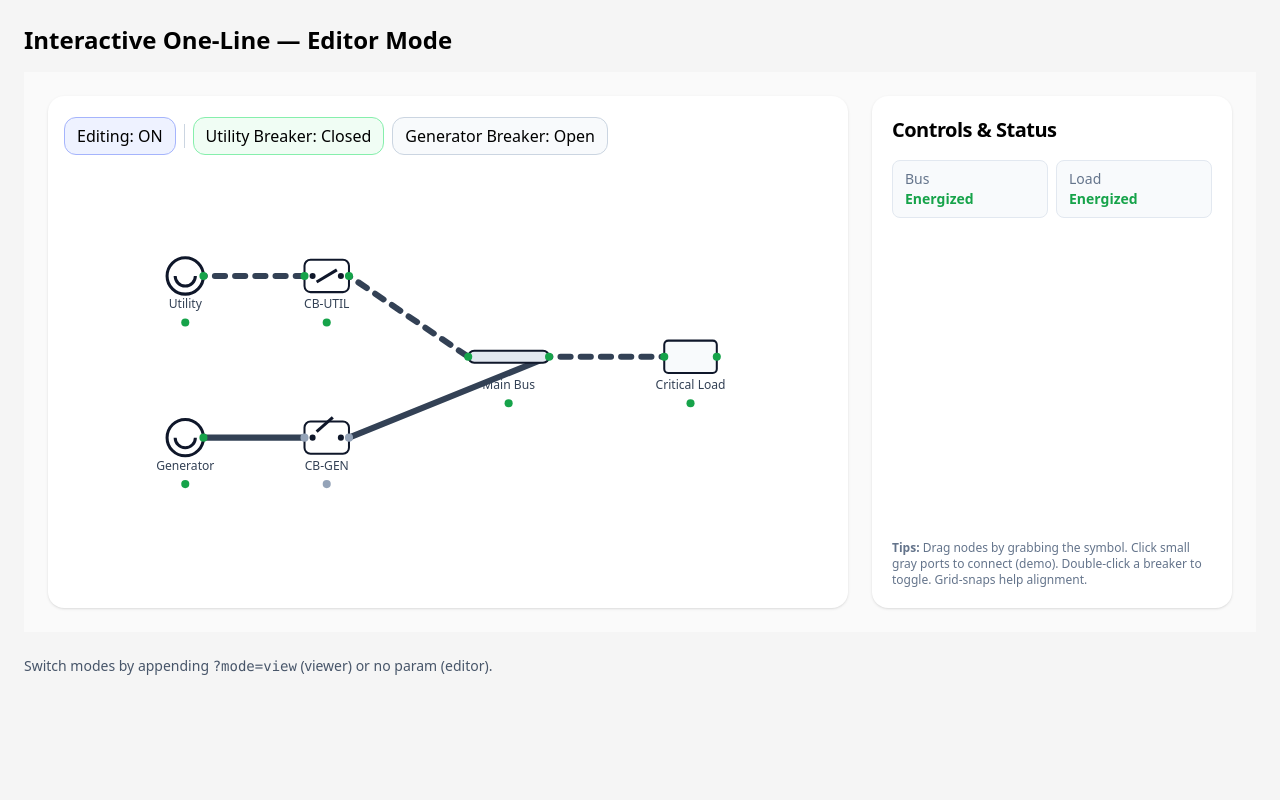
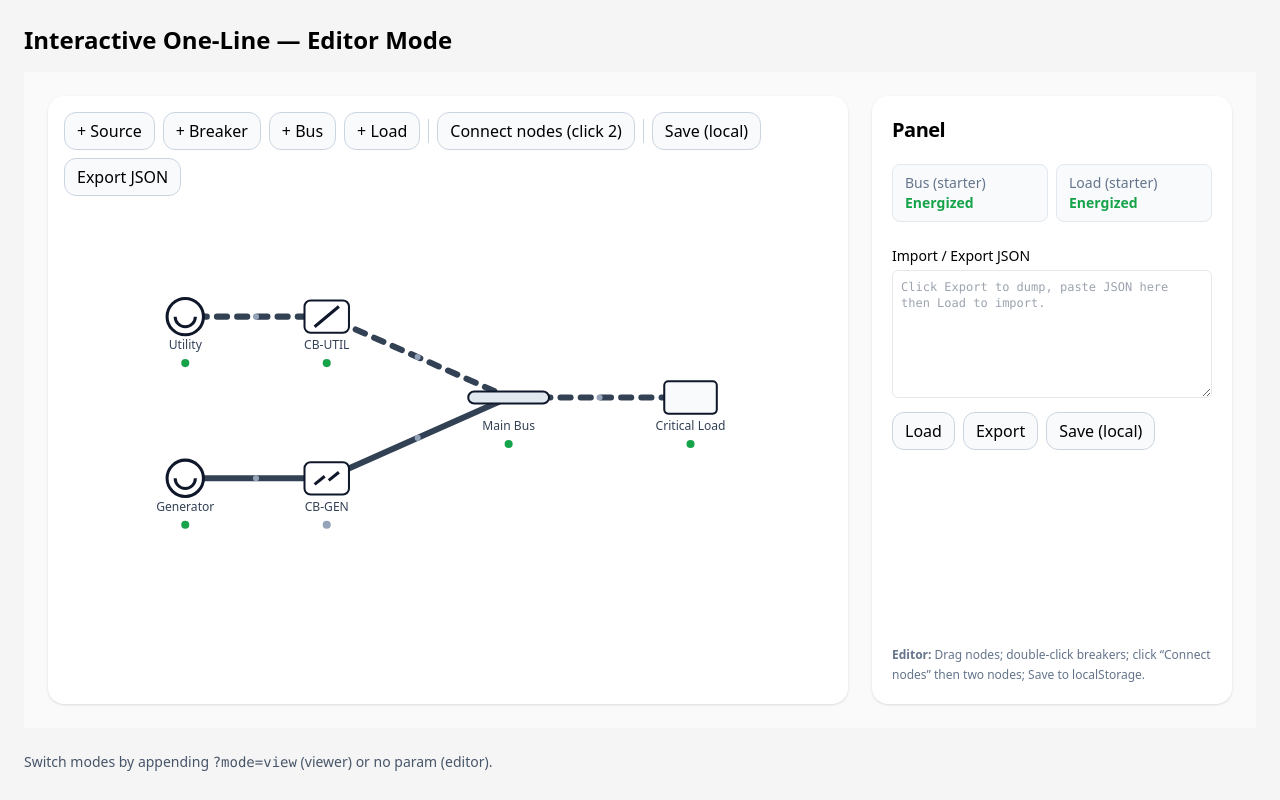
Before and after one commit to TheSmallDog/one-line-editor, a React (Vite) app: page / in a window 1280 px wide. Built offline with nearby package versions, Linux system fonts and the light colour scheme.

Commit message:
Update OneLineEditor.tsx

```diff
--- a/src/OneLineEditor.tsx
+++ b/src/OneLineEditor.tsx
@@ -1,12 +1,7 @@
 import React, { useMemo, useRef, useState } from "react";
 
-// Interactive One‑Line Diagram (Editor PoC)
-// Adds a lightweight EDIT mode to place/move nodes, connect edges, edit labels/state,
-// and save/load JSON (localStorage + text area). Still pure client‑side.
-
-// --- Types ---
 type NodeType = "source" | "breaker" | "bus" | "load";
-export type NodeId = string;
+type NodeId = string;
 
 type Node = {
   id: NodeId;
@@ -14,254 +9,342 @@ type Node = {
   x: number;
   y: number;
   label: string;
-  closed?: boolean; // for breaker
+  closed?: boolean; // breakers only
 };
 
 type Edge = { id: string; from: NodeId; to: NodeId };
+type Diagram = { nodes: Node[]; edges: Edge[]; version: 1; name?: string };
 
-type Diagram = {
-  nodes: Node[];
-  edges: Edge[];
-  name?: string;
-  version: 1;
-};
-
-// --- Helpers ---
-const uid = (() => { let n = 0; return (p = "N") => `${p}${++n}`; })();
-const mid = (a: number, b: number) => (a + b) / 2;
-
-// Default starter diagram (Utility ⇄ Generator ⇢ Load)
 const STARTER: Diagram = {
   version: 1,
   name: "Utility–Generator–Load",
   nodes: [
     { id: "UTIL", type: "source", x: 120, y: 80, label: "Utility" },
-    { id: "BRK_UTIL", type: "breaker", x: 260, y: 80, label: "CB‑UTIL", closed: true },
+    { id: "BRK_UTIL", type: "breaker", x: 260, y: 80, label: "CB-UTIL", closed: true },
     { id: "GEN", type: "source", x: 120, y: 240, label: "Generator" },
-    { id: "BRK_GEN", type: "breaker", x: 260, y: 240, label: "CB‑GEN", closed: false },
+    { id: "BRK_GEN", type: "breaker", x: 260, y: 240, label: "CB-GEN", closed: false },
     { id: "BUS", type: "bus", x: 440, y: 160, label: "Main Bus" },
-    { id: "LOAD", type: "load", x: 620, y: 160, label: "Critical Load" },
+    { id: "LOAD", type: "load", x: 620, y: 160, label: "Critical Load" }
   ],
   edges: [
     { id: "E1", from: "UTIL", to: "BRK_UTIL" },
     { id: "E2", from: "BRK_UTIL", to: "BUS" },
     { id: "E3", from: "GEN", to: "BRK_GEN" },
     { id: "E4", from: "BRK_GEN", to: "BUS" },
-    { id: "E5", from: "BUS", to: "LOAD" },
-  ],
+    { id: "E5", from: "BUS", to: "LOAD" }
+  ]
 };
 
-// Storage keys
 const LS_KEY = "one_line_editor_diagram_v1";
 
-// --- Component ---
-export default function OneLinePOC() {
-  // --- config ---
-  const GRID = 10; // snap-to-grid size
-  const PORTS: Record<NodeType, Array<{dx:number, dy:number}>> = {
-    source: [{dx:18,dy:0}],
-    breaker: [{dx:-22,dy:0},{dx:22,dy:0}],
-    bus: [{dx:-40,dy:0},{dx:40,dy:0}],
-    load: [{dx:-26,dy:0},{dx:26,dy:0}],
-  };
+// simple id generator for demo
+const uid = (() => {
+  let n = 0;
+  return (p = "N") => p + String(++n);
+})();
 
-  // --- state ---
-  const [utilClosed, setUtilClosed] = useState(true);
-  const [genClosed, setGenClosed] = useState(false);
-  const [message, setMessage] = useState<string | null>(null);
-  const [editMode, setEditMode] = useState(true);
+const mid = (a: number, b: number) => (a + b) / 2;
+
+export default function OneLineEditor(props: { lockedView?: boolean }) {
+  const lockedView = !!props.lockedView;
+
+  // diagram
+  const [diagram, setDiagram] = useState<Diagram>(() => {
+    try {
+      const raw = localStorage.getItem(LS_KEY);
+      if (raw) return JSON.parse(raw) as Diagram;
+    } catch {}
+    return STARTER;
+  });
+
+  // UI state
   const [selectedNode, setSelectedNode] = useState<NodeId | null>(null);
-  const [connectFrom, setConnectFrom] = useState<{node:NodeId, port:number} | null>(null);
-  const dragging = React.useRef<{ id: NodeId; dx: number; dy: number } | null>(null);
+  const [connectFrom, setConnectFrom] = useState<NodeId | null>(null);
+  const [jsonIO, setJsonIO] = useState("");
+  const dragging = useRef<{ id: NodeId; dx: number; dy: number } | null>(null);
 
-  // model
-  type NodeId = "UTIL" | "GEN" | "BRK_UTIL" | "BRK_GEN" | "BUS" | "LOAD";
-  type NodeType = "source" | "breaker" | "bus" | "load";
+  // energization pass (BFS), open breakers block conduction
+  const energized = useMemo(() => {
+    const nodesById = new Map<NodeId, Node>();
+    for (const n of diagram.nodes) nodesById.set(n.id, n);
 
-  const nodes: Record<NodeId, { id: NodeId; type: NodeType; x: number; y: number; label: string; closed?: boolean }>
-    = {
-      UTIL: { id: "UTIL", type: "source", x: 120, y: 80, label: "Utility" },
-      BRK_UTIL: { id: "BRK_UTIL", type: "breaker", x: 260, y: 80, label: "CB‑UTIL", closed: utilClosed },
-      GEN: { id: "GEN", type: "source", x: 120, y: 240, label: "Generator" },
-      BRK_GEN: { id: "BRK_GEN", type: "breaker", x: 260, y: 240, label: "CB‑GEN", closed: genClosed },
-      BUS: { id: "BUS", type: "bus", x: 440, y: 160, label: "Main Bus" },
-      LOAD: { id: "LOAD", type: "load", x: 620, y: 160, label: "Critical Load" },
-    };
+    const adj = new Map<NodeId, NodeId[]>();
+    for (const n of diagram.nodes) adj.set(n.id, []);
 
-  const edges: Array<{ from: NodeId; fromPort?: number; to: NodeId; toPort?: number; id: string }> = [
-    { id: "E1", from: "UTIL", to: "BRK_UTIL", fromPort:0, toPort:0 },
-    { id: "E2", from: "BRK_UTIL", to: "BUS", fromPort:1, toPort:0 },
-    { id: "E3", from: "GEN", to: "BRK_GEN", fromPort:0, toPort:0 },
-    { id: "E4", from: "BRK_GEN", to: "BUS", fromPort:1, toPort:1 },
-    { id: "E5", from: "BUS", to: "LOAD", fromPort:1, toPort:0 },
-  ];
+    for (const e of diagram.edges) {
+      const A = nodesById.get(e.from)!;
+      const B = nodesById.get(e.to)!;
+      const aBlocks = A.type === "breaker" && !A.closed;
+      const bBlocks = B.type === "breaker" && !B.closed;
+      if (aBlocks || bBlocks) continue;
+      adj.get(A.id)!.push(B.id);
+      adj.get(B.id)!.push(A.id);
+    }
 
-  // interlock toggle
-  const toggleSourceBreaker = (which: "util" | "gen") => {
-    setMessage(null);
-    if (which === "util") {
-      if (!utilClosed && genClosed) { setGenClosed(false); setUtilClosed(true); setMessage("Interlock: Utility closed → Generator opened."); }
-      else setUtilClosed(p=>!p);
+    const reached = new Set<NodeId>();
+    const q: NodeId[] = [];
+    for (const n of diagram.nodes) {
+      if (n.type === "source") {
+        reached.add(n.id);
+        q.push(n.id);
+      }
+    }
+    while (q.length > 0) {
+      const cur = q.shift()!;
+      const nbrs = adj.get(cur) || [];
+      for (const nb of nbrs) {
+        if (!reached.has(nb)) {
+          reached.add(nb);
+          q.push(nb);
+        }
+      }
+    }
+
+    const edgeOn = new Set<string>();
+    for (const e of diagram.edges) {
+      if (reached.has(e.from) && reached.has(e.to)) edgeOn.add(e.id);
+    }
+    return { node: reached, edge: edgeOn };
+  }, [diagram]);
+
+  // actions
+  function addNode(type: NodeType) {
+    if (lockedView) return;
+    const x = 120 + Math.random() * 480;
+    const y = 80 + Math.random() * 200;
+    const id = uid(type[0].toUpperCase());
+    const labelBase =
+      type === "source" ? "Source" :
+      type === "breaker" ? "CB" :
+      type === "bus" ? "Bus" : "Load";
+    const node: Node = { id, type, x, y, label: labelBase + " " + id };
+    if (type === "breaker") node.closed = true;
+    setDiagram(d => ({ ...d, nodes: d.nodes.concat(node) }));
+  }
+
+  function startConnect(nodeId: NodeId) {
+    if (lockedView) return;
+    if (connectFrom && connectFrom !== nodeId) {
+      const id = uid("E");
+      const e: Edge = { id, from: connectFrom, to: nodeId };
+      setDiagram(d => ({ ...d, edges: d.edges.concat(e) }));
+      setConnectFrom(null);
     } else {
-      if (!genClosed && utilClosed) { setUtilClosed(false); setGenClosed(true); setMessage("Interlock: Generator closed → Utility opened."); }
-      else setGenClosed(p=>!p);
+      setConnectFrom(nodeId);
     }
-  };
+  }
 
-  // energization
-  const energized = useMemo(() => {
-    const adj = new Map<NodeId, NodeId[]>();
-    (Object.keys(nodes) as NodeId[]).forEach((id) => adj.set(id, []));
-    for (const e of edges) {
-      const a = nodes[e.from]; const b = nodes[e.to];
-      if ((a.type === "breaker" && !a.closed) || (b.type === "breaker" && !b.closed)) continue;
-      adj.get(a.id)!.push(b.id); adj.get(b.id)!.push(a.id);
+  function toggleBreaker(id: NodeId) {
+    setDiagram(d => ({
+      ...d,
+      nodes: d.nodes.map(n =>
+        n.id === id && n.type === "breaker" ? { ...n, closed: !n.closed } : n
+      )
+    }));
+  }
+
+  function onMouseDownNode(e: React.MouseEvent, n: Node) {
+    if (lockedView) return;
+    dragging.current = { id: n.id, dx: e.clientX - n.x, dy: e.clientY - n.y };
+    setSelectedNode(n.id);
+  }
+
+  function onMouseMove(e: React.MouseEvent) {
+    const drag = dragging.current;
+    if (!drag || lockedView) return;
+    const x = e.clientX - drag.dx;
+    const y = e.clientY - drag.dy;
+    setDiagram(d => ({
+      ...d,
+      nodes: d.nodes.map(n => (n.id === drag.id ? { ...n, x, y } : n))
+    }));
+  }
+
+  function onMouseUp() {
+    dragging.current = null;
+  }
+
+  function saveLocal() {
+    if (lockedView) return;
+    try { localStorage.setItem(LS_KEY, JSON.stringify(diagram)); } catch {}
+  }
+
+  function loadFromJson() {
+    if (lockedView) return;
+    try {
+      const obj = JSON.parse(jsonIO) as Diagram;
+      if (!obj || !Array.isArray(obj.nodes) || !Array.isArray(obj.edges)) {
+        throw new Error("Bad diagram JSON");
+      }
+      setDiagram(obj);
+    } catch (err: any) {
+      alert("Load failed: " + String(err));
     }
-    const reached = new Set<NodeId>(["UTIL","GEN"]);
-    const q: NodeId[] = ["UTIL","GEN"];
-    while (q.length) { const cur=q.shift()!; for (const n of adj.get(cur)!) if(!reached.has(n)){ reached.add(n); q.push(n);} }
-    const edgeOn = new Set<string>();
-    for (const e of edges) if (reached.has(e.from) && reached.has(e.to)) edgeOn.add(e.id);
-    return { node: reached, edge: edgeOn };
-  }, [utilClosed, genClosed]);
+  }
+
+  function exportJson() {
+    setJsonIO(JSON.stringify(diagram, null, 2));
+  }
 
   const busHot = energized.node.has("BUS");
   const loadHot = energized.node.has("LOAD");
 
-  // dragging helpers
-  const onMouseDownGroup = (e: any, n: {id:NodeId,x:number,y:number}) => {
-    if (!editMode) return;
-    dragging.current = { id: n.id, dx: e.clientX - n.x, dy: e.clientY - n.y };
-    setSelectedNode(n.id);
-  };
-  const onMouseMove = (e:any) => {
-    if (!editMode) return;
-    const drag = dragging.current; if (!drag) return;
-    // snap
-    const x = Math.round((e.clientX - drag.dx)/GRID)*GRID;
-    const y = Math.round((e.clientY - drag.dy)/GRID)*GRID;
-    nodes[drag.id].x = x; nodes[drag.id].y = y; // mutate local model for demo
-  };
-  const onMouseUp = ()=>{ dragging.current = null; };
-
-  // connection via ports
-  const getPortXY = (n: typeof nodes[NodeId extends infer T ? never : never]) => n; // placeholder TS hack (ignored)
-  const portXY = (n:{id:NodeId,type:NodeType,x:number,y:number}, idx:number) => {
-    const p = PORTS[n.type][idx] || {dx:0,dy:0};
-    return {x:n.x + p.dx, y:n.y + p.dy};
-  };
-
   return (
-    <div className="w-full min-h-[560px] grid grid-cols-1 lg:grid-cols-[1fr_360px] gap-6 p-6 bg-neutral-50" onMouseMove={onMouseMove} onMouseUp={onMouseUp}>
+    <div
+      className="w-full min-h-[620px] grid grid-cols-1 lg:grid-cols-[1fr_360px] gap-6 p-6 bg-neutral-50"
+      onMouseMove={onMouseMove}
+      onMouseUp={onMouseUp}
+    >
       <style>{`
-        .energized{stroke:#16a34a}
-        .conductor{stroke:#334155;stroke-width:6;stroke-linecap:round}
-        .pulse{stroke-dasharray:10 10;animation:march 1.2s linear infinite}
-        @keyframes march{to{stroke-dashoffset:-20}}
-        .port{fill:#94a3b8}
-        .port.hot{fill:#16a34a}
+        .energized { stroke: #16a34a; }
+        .conductor { stroke: #334155; stroke-width: 6; stroke-linecap: round; }
+        .pulse { stroke-dasharray: 10 10; animation: march 1.2s linear infinite; }
+        @keyframes march { to { stroke-dashoffset: -20; } }
+        .node-hit { cursor: pointer; }
+        .sel { filter: drop-shadow(0 0 6px rgba(99,102,241,.6)); }
       `}</style>
 
-      <div className="rounded-2xl bg-white shadow p-4 flex items-start justify-center flex-col gap-3">
-        <div className="flex items-center gap-2">
-          <button onClick={()=>setEditMode(v=>!v)} className={`px-3 py-1.5 rounded-xl border ${editMode?"bg-indigo-50 border-indigo-300":"bg-slate-50 border-slate-300"}`}>{editMode?"Editing: ON":"Editing: OFF"}</button>
-          <div className="h-6 w-px bg-slate-300"/>
-          <button onClick={()=>toggleSourceBreaker("util")} className={`px-3 py-1.5 rounded-xl border ${utilClosed?"bg-green-50 border-green-300":"bg-slate-50 border-slate-300"}`}>Utility Breaker: {utilClosed?"Closed":"Open"}</button>
-          <button onClick={()=>toggleSourceBreaker("gen")} className={`px-3 py-1.5 rounded-xl border ${genClosed?"bg-green-50 border-green-300":"bg-slate-50 border-slate-300"}`}>Generator Breaker: {genClosed?"Closed":"Open"}</button>
-        </div>
+      {/* left: diagram + toolbar */}
+      <div className="rounded-2xl bg-white shadow p-4 flex flex-col gap-3">
+        {!lockedView && (
+          <div className="flex flex-wrap items-center gap-2">
+            <button className="px-3 py-1.5 rounded-xl border bg-slate-50 border-slate-300" onClick={() => addNode("source")}>+ Source</button>
+            <button className="px-3 py-1.5 rounded-xl border bg-slate-50 border-slate-300" onClick={() => addNode("breaker")}>+ Breaker</button>
+            <button className="px-3 py-1.5 rounded-xl border bg-slate-50 border-slate-300" onClick={() => addNode("bus")}>+ Bus</button>
+            <button className="px-3 py-1.5 rounded-xl border bg-slate-50 border-slate-300" onClick={() => addNode("load")}>+ Load</button>
+            <div className="h-6 w-px bg-slate-300" />
+            <button
+              className={"px-3 py-1.5 rounded-xl border " + (connectFrom ? "bg-amber-50 border-amber-300" : "bg-slate-50 border-slate-300")}
+              onClick={() => setConnectFrom(connectFrom ? null : "" as any)}
+            >
+              {connectFrom ? "Connecting… click another node" : "Connect nodes (click 2)"}
+            </button>
+            <div className="h-6 w-px bg-slate-300" />
+            <button className="px-3 py-1.5 rounded-xl border bg-slate-50 border-slate-300" onClick={saveLocal}>Save (local)</button>
+            <button className="px-3 py-1.5 rounded-xl border bg-slate-50 border-slate-300" onClick={exportJson}>Export JSON</button>
+          </div>
+        )}
 
-        <svg viewBox="0 0 760 360" className="w-full h-[420px]">
+        <svg viewBox="0 0 760 420" className="w-full h-[480px] rounded-xl bg-white">
           {/* conductors */}
-          {edges.map((e)=>{
-            const a = nodes[e.from]; const b = nodes[e.to];
-            const A = e.fromPort!=null?portXY(a,e.fromPort):{x:a.x,y:a.y};
-            const B = e.toPort!=null?portXY(b,e.toPort):{x:b.x,y:b.y};
+          {diagram.edges.map((e) => {
+            const a = diagram.nodes.find((n) => n.id === e.from)!;
+            const b = diagram.nodes.find((n) => n.id === e.to)!;
             const hot = energized.edge.has(e.id);
             return (
-              <line key={e.id} x1={A.x} y1={A.y} x2={B.x} y2={B.y} className={`conductor ${hot?"energized pulse":""}`}/>
+              <g key={e.id}>
+                <line x1={a.x} y1={a.y} x2={b.x} y2={b.y} className={"conductor " + (hot ? "energized pulse" : "")} />
+                {!lockedView && <circle cx={mid(a.x, b.x)} cy={mid(a.y, b.y)} r={3} fill="#94a3b8" />}
+              </g>
             );
           })}
 
           {/* nodes */}
-          {(Object.values(nodes) as any).map((n:any)=> (
-            <g key={n.id} transform={`translate(${n.x},${n.y})`} onMouseDown={(e)=>onMouseDownGroup(e,n)} onClick={()=>setSelectedNode(n.id)}>
+          {diagram.nodes.map((n) => (
+            <g key={n.id} transform={"translate(" + n.x + "," + n.y + ")"}>
+              {/* hit area */}
+              <circle
+                r={24}
+                fill="transparent"
+                className="node-hit"
+                onMouseDown={(e) => onMouseDownNode(e, n)}
+                onClick={() => {
+                  if (!lockedView && connectFrom !== null) startConnect(n.id);
+                  else setSelectedNode(n.id);
+                }}
+              />
               {/* symbols */}
-              {n.type==="source" && (
-                <g>
-                  <circle r={18} fill="#fff" stroke="#0f172a" strokeWidth={3} />
+              {n.type === "source" && (
+                <g className={selectedNode === n.id ? "sel" : ""}>
+                  <circle r={18} fill="#ffffff" stroke="#0f172a" strokeWidth={3} />
                   <path d="M -10 0 A 10 10 0 0 0 10 0" fill="none" stroke="#0f172a" strokeWidth={3} />
                 </g>
               )}
-              {n.type==="bus" && (
-                <rect x={-40} y={-6} width={80} height={12} rx={6} fill="#e2e8f0" stroke="#0f172a" strokeWidth={2} />
+              {n.type === "bus" && (
+                <g className={selectedNode === n.id ? "sel" : ""}>
+                  <rect x={-40} y={-6} width={80} height={12} rx={6} fill="#e2e8f0" stroke="#0f172a" strokeWidth={2} />
+                </g>
               )}
-              {n.type==="load" && (
-                <rect x={-26} y={-16} width={52} height={32} rx={4} fill="#f8fafc" stroke="#0f172a" strokeWidth={2} />
+              {n.type === "load" && (
+                <g className={selectedNode === n.id ? "sel" : ""}>
+                  <rect x={-26} y={-16} width={52} height={32} rx={4} fill="#f8fafc" stroke="#0f172a" strokeWidth={2} />
+                </g>
               )}
-              {n.type==="breaker" && (
-                <g className="cursor-pointer" onDoubleClick={()=> (n.id==="BRK_UTIL"?toggleSourceBreaker("util"): n.id==="BRK_GEN"?toggleSourceBreaker("gen"):null)}>
-                  {/* ANSI-ish breaker: two terminals and a moving blade */}
-                  <circle cx={-14} cy={0} r={3} fill="#0f172a"/>
-                  <circle cx={14} cy={0} r={3} fill="#0f172a"/>
+              {n.type === "breaker" && (
+                <g
+                  className={(selectedNode === n.id ? "sel " : "") + "cursor-pointer"}
+                  onDoubleClick={() => toggleBreaker(n.id)}
+                >
+                  <rect x={-22} y={-16} width={44} height={32} rx={6} fill="#ffffff" stroke="#0f172a" strokeWidth={2} />
                   {n.closed ? (
-                    <line x1={-10} y1={6} x2={10} y2={-6} stroke="#0f172a" strokeWidth={3} />
+                    <path d="M -12 10 L 12 -10" stroke="#0f172a" strokeWidth={3} />
                   ) : (
-                    <line x1={-10} y1={-6} x2={6} y2={-20} stroke="#0f172a" strokeWidth={3} />
+                    <>
+                      <line x1={-12} y1={6} x2={-2} y2={-2} stroke="#0f172a" strokeWidth={3} />
+                      <line x1={2} y1={2} x2={12} y2={-6} stroke="#0f172a" strokeWidth={3} />
+                    </>
                   )}
-                  <rect x={-22} y={-16} width={44} height={32} rx={6} fill="transparent" stroke="#0f172a" strokeWidth={2} />
                 </g>
               )}
 
-              {/* labels */}
-              <text x={0} y={32} textAnchor="middle" className="fill-slate-700 text-[12px] select-none">{n.label}</text>
-              <circle cx={0} cy={46} r={4} fill={energized.node.has(n.id)?"#16a34a":"#94a3b8"}/>
-
-              {/* ports (edit mode) */}
-              {editMode && PORTS[n.type].map((p,idx)=>{
-                const hot = energized.node.has(n.id);
-                return <circle key={`${n.id}-p${idx}`} className={`port ${hot?"hot":""}`} cx={p.dx} cy={p.dy} r={4}
-                  onClick={(e)=>{
-                    e.stopPropagation();
-                    if(!connectFrom) setConnectFrom({node:n.id,port:idx});
-                    else {
-                      if(connectFrom.node!==n.id || connectFrom.port!==idx){
-                        // in this in-canvas demo we won't mutate the edges array; this is a visual-only POC
-                        setMessage(`Connect ${connectFrom.node}:${connectFrom.port} → ${n.id}:${idx} (demo)`);
-                        setConnectFrom(null);
-                      }
-                    }
-                  }} />
-              })}
+              {/* label + hot dot */}
+              <text x={0} y={32} textAnchor="middle" className="fill-slate-700 text-[12px] select-none">
+                {n.label}
+              </text>
+              <circle cx={0} cy={46} r={4} fill={energized.node.has(n.id) ? "#16a34a" : "#94a3b8"} />
             </g>
           ))}
         </svg>
       </div>
 
-      {/* Right panel */}
+      {/* right: status + import/export */}
       <div className="rounded-2xl bg-white shadow p-5 flex flex-col gap-4">
-        <h2 className="text-xl font-semibold tracking-tight">Controls & Status</h2>
+        <h2 className="text-xl font-semibold tracking-tight">Panel</h2>
 
-        <div className="grid grid-cols-2 gap-2 text-sm">
-          <div className="rounded-lg bg-slate-50 px-3 py-2 border border-slate-200"><div className="text-slate-500">Bus</div><div className={`font-semibold ${busHot?"text-green-600":"text-slate-700"}`}>{busHot?"Energized":"De‑energized"}</div></div>
-          <div className="rounded-lg bg-slate-50 px-3 py-2 border border-slate-200"><div className="text-slate-500">Load</div><div className={`font-semibold ${loadHot?"text-green-600":"text-slate-700"}`}>{loadHot?"Energized":"De‑energized"}</div></div>
+        <div className="mt-1 grid grid-cols-2 gap-2 text-sm">
+          <div className="rounded-lg bg-slate-50 px-3 py-2 border border-slate-200">
+            <div className="text-slate-500">Bus (starter)</div>
+            <div className={"font-semibold " + (busHot ? "text-green-600" : "text-slate-700")}>
+              {busHot ? "Energized" : "De-energized"}
+            </div>
+          </div>
+          <div className="rounded-lg bg-slate-50 px-3 py-2 border border-slate-200">
+            <div className="text-slate-500">Load (starter)</div>
+            <div className={"font-semibold " + (loadHot ? "text-green-600" : "text-slate-700")}>
+              {loadHot ? "Energized" : "De-energized"}
+            </div>
+          </div>
         </div>
 
-        {selectedNode && (
-          (()=>{ const n = nodes[selectedNode as NodeId]; return (
-            <div className="text-sm space-y-2">
-              <div className="text-slate-600">Selected: <span className="font-mono">{n.id}</span> • <span className="uppercase">{n.type}</span></div>
-              <label className="block">
-                <span className="text-slate-600">Rename</span>
-                <input className="mt-1 w-full px-2 py-1 rounded-md border border-slate-300" defaultValue={n.label} onBlur={(e)=>{n.label=e.currentTarget.value;}}/>
-              </label>
+        {!lockedView && (
+          <div className="mt-2">
+            <div className="text-sm font-medium mb-1">Import / Export JSON</div>
+            <textarea
+              className="w-full h-32 p-2 font-mono text-xs border rounded-md"
+              value={jsonIO}
+              onChange={(e) => setJsonIO(e.target.value)}
+              placeholder="Click Export to dump, paste JSON here then Load to import."
+            />
+            <div className="mt-2 flex gap-2">
+              <button className="px-3 py-1.5 rounded-xl border bg-slate-50 border-slate-300" onClick={loadFromJson}>
+                Load
+              </button>
+              <button className="px-3 py-1.5 rounded-xl border bg-slate-50 border-slate-300" onClick={exportJson}>
+                Export
+              </button>
+              <button className="px-3 py-1.5 rounded-xl border bg-slate-50 border-slate-300" onClick={saveLocal}>
+                Save (local)
+              </button>
             </div>
-          ); })()
+          </div>
         )}
 
-        {message && <div className="text-sm rounded-lg bg-amber-50 border border-amber-300 text-amber-800 px-3 py-2">{message}</div>}
-
-        <div className="mt-auto text-xs text-slate-500">
-          <p><strong>Tips:</strong> Drag nodes by grabbing the symbol. Click small gray ports to connect (demo). Double‑click a breaker to toggle. Grid‑snaps help alignment.</p>
+        <div className="mt-auto text-xs text-slate-500 leading-relaxed">
+          {lockedView ? (
+            <p><strong>Viewer:</strong> Double-click breakers to toggle. Share links with <code>?mode=view</code>.</p>
+          ) : (
+            <p><strong>Editor:</strong> Drag nodes; double-click breakers; click “Connect nodes” then two nodes; Save to localStorage.</p>
+          )}
         </div>
       </div>
     </div>
```
